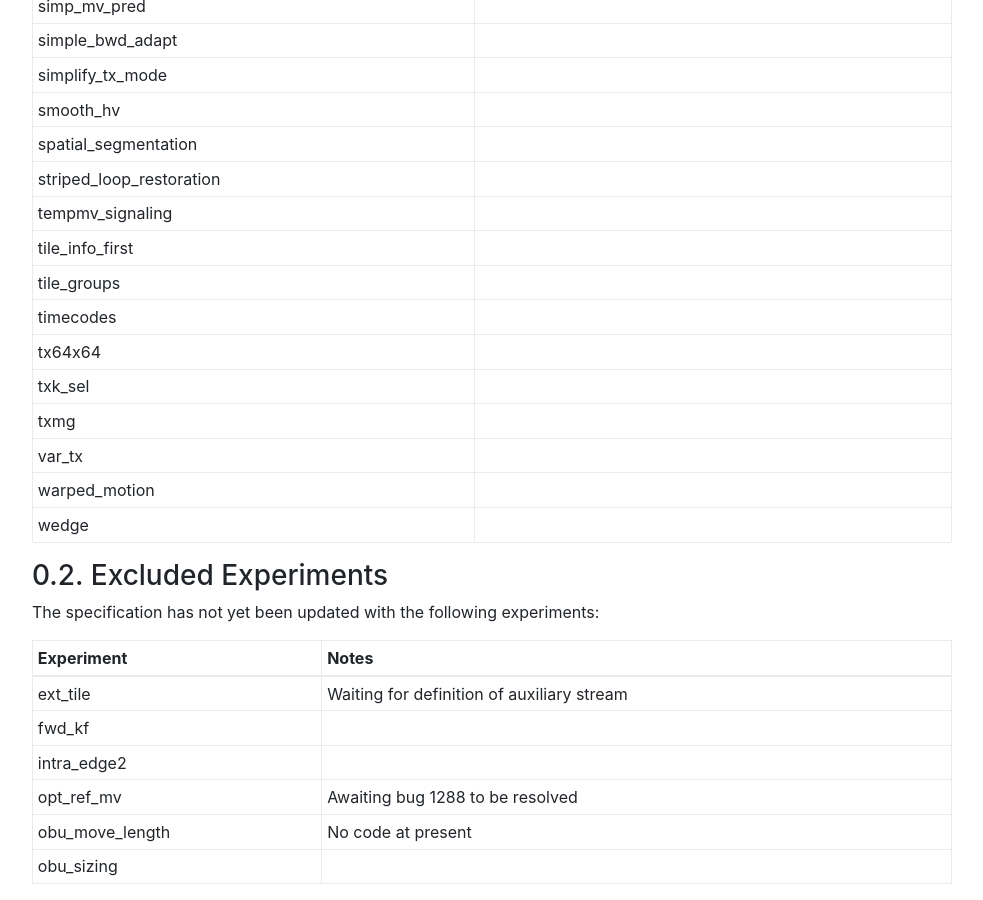
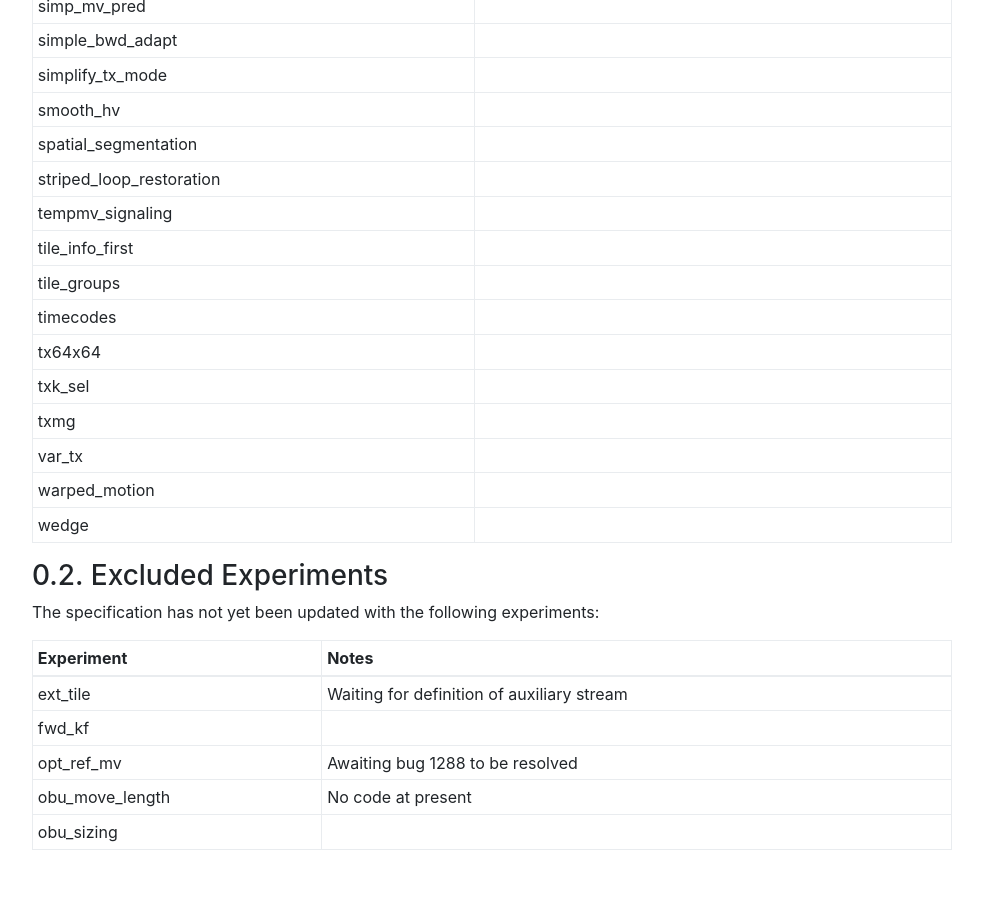
Before and after one commit to AOMediaCodec/av1-spec, a Jekyll site: the page built from annex.c.experiments.md, in a window 1280 px wide and 900 px high, scrolled down 3336 px. Shown: the whole window, without its empty margins (53-1036 px from the left). Built offline with Jekyll 4.4.1, drawn with Linux system fonts in a browser that asks for light colours; nearby versions of some CDN libraries; our own code applies the rules of GitHub Pages for plain Markdown files; after the commit the page ends 4202 px from its top, so only the background shows below that.

Commit message:
Update experiments list

```diff
--- a/annex.c.experiments.md
+++ b/annex.c.experiments.md
@@ -127,7 +127,6 @@ The specification has not yet been updated with the following experiments:
 | ----------------------------- | ---------------------------
 | ext_tile                      | Waiting for definition of auxiliary stream
 | fwd_kf                        |
-| intra_edge2                   |
 | opt_ref_mv                    | Awaiting bug 1288 to be resolved
 | obu_move_length               | No code at present
 | obu_sizing                    |
```
